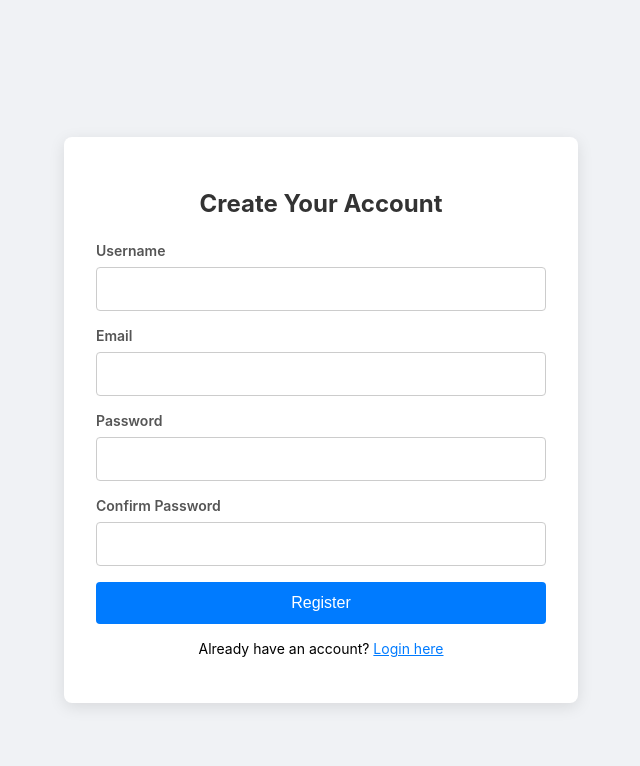
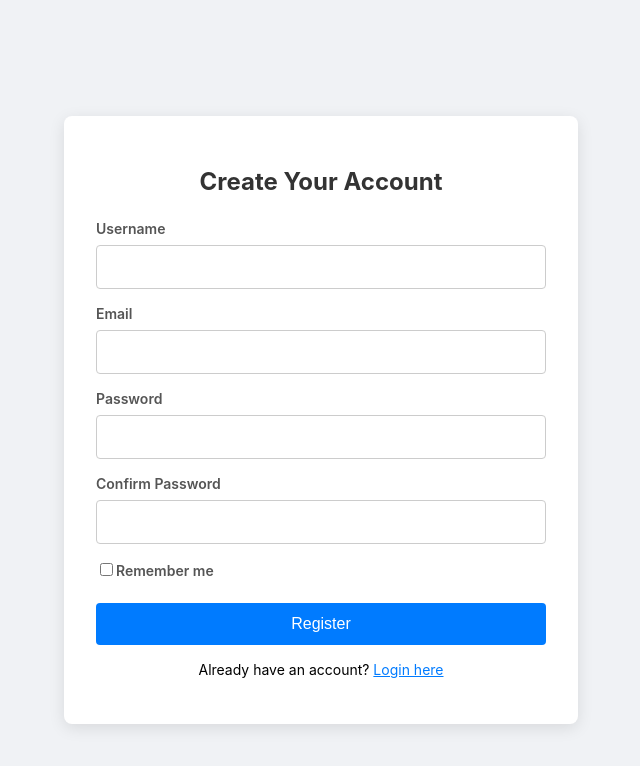
Before and after one commit to ALON1310/first-web, a React (Create React App) app in the folder client/: page / in a window 1280 px wide. Shown: the top 766 px of the page, without its empty margins (319-959 px from the left). Built offline with nearby package versions, Linux system fonts and the light colour scheme.

Commit message:
Fix register/login pages, add landing page, remember‑me feature

```diff
--- a/client/src/pages/AlreadyReg.jsx
+++ b/client/src/pages/AlreadyReg.jsx
@@ -1,7 +1,9 @@
 // src/pages/AlreadyReg.jsx
+
 import React, { useState } from 'react';
 import './AlreadyReg.css';
 
+// Dummy user database for demo purposes
 const existingUsers = [
   { username: 'john', email: 'john@example.com', password: 'Password1' },
   { username: 'sara', email: 'sara@example.com', password: 'SaraPass2' },
@@ -9,6 +11,7 @@ const existingUsers = [
 ];
 
 function AlreadyReg({ onLogin, onBackToRegister }) {
+  // ▶︎ Form state: identifier can be username or email
   const [form, setForm] = useState({ identifier: '', password: '' });
   const [rememberMe, setRememberMe] = useState(false);
   const [error, setError] = useState('');
@@ -26,40 +29,34 @@ function AlreadyReg({ onLogin, onBackToRegister }) {
   const handleSubmit = e => {
     e.preventDefault();
     const { identifier, password } = form;
-
     if (!identifier || !password) {
-      setError('Both fields are required.');
-      return;
+      return setError('Both fields are required.');
     }
-
+    // ▶︎ Find user by username OR email
     const user = existingUsers.find(
       u =>
         u.username.toLowerCase() === identifier.toLowerCase() ||
         u.email.toLowerCase() === identifier.toLowerCase()
     );
     if (!user) {
-      setError('No such user. Please register first.');
-      return;
+      return setError('No such user. Please register first.');
     }
     if (user.password !== password) {
-      setError('Incorrect password.');
-      return;
+      return setError('Incorrect password.');
     }
 
-    // Set the cookie
+    // ▶︎ Set cookie with appropriate expiry
     const expires = new Date();
     if (rememberMe) {
-      // add 12 days
       expires.setDate(expires.getDate() + 12);
     } else {
-      // add 30 minutes
-      expires.setTime(expires.getTime() + 30 * 60 * 1000);
+      expires.setTime(expires.getTime() + 30 * 60000);
     }
     document.cookie = `skyUser=${encodeURIComponent(
       user.username
     )}; expires=${expires.toUTCString()}; path=/`;
 
-    // Notify App that login succeeded
+    // ▶︎ Notify parent that login succeeded
     onLogin({ firstName: user.username, email: user.email });
   };
 
@@ -68,6 +65,8 @@ function AlreadyReg({ onLogin, onBackToRegister }) {
       <div className="login-form">
         <h2>Log In to SKY</h2>
         <form onSubmit={handleSubmit}>
+
+          {/* Username or Email Field */}
           <div className="form-group">
             <label htmlFor="identifier">Username or Email</label>
             <input
@@ -80,6 +79,7 @@ function AlreadyReg({ onLogin, onBackToRegister }) {
             />
           </div>
 
+          {/* Password Field */}
           <div className="form-group">
             <label htmlFor="password">Password</label>
             <input
@@ -91,6 +91,7 @@ function AlreadyReg({ onLogin, onBackToRegister }) {
             />
           </div>
 
+          {/* Remember Me Checkbox */}
           <div className="form-group">
             <label className="checkbox-label">
               <input
@@ -103,10 +104,13 @@ function AlreadyReg({ onLogin, onBackToRegister }) {
             </label>
           </div>
 
+          {/* Error Message */}
           {error && <p className="error">{error}</p>}
 
+          {/* Submit Button */}
           <button type="submit">Log In</button>
 
+          {/* Back to Register */}
           <p className="switch-link">
             Don’t have an account?{' '}
             <button
--- a/client/src/pages/LandingPage.jsx
+++ b/client/src/pages/LandingPage.jsx
@@ -1,4 +1,5 @@
 // src/pages/LandingPage.jsx
+
 import React from 'react';
 import ProductCard from '../components/ProductCard';
 import './LandingPage.css';
@@ -6,20 +7,28 @@ import './LandingPage.css';
 function LandingPage({ user, onLogout }) {
   return (
     <div className="landing-page">
+      {/* ─── Navbar ───────────────────────────────────────── */}
       <nav className="navbar">
         <div className="logo">SKY</div>
         <div className="nav-links">
+          {/* Greet the user by their first name */}
           <span className="greeting">Welcome, {user.firstName}!</span>
-          <button className="logout-btn" onClick={onLogout}>Logout</button>
+          {/* Logout button resets app to Register view */}
+          <button className="logout-btn" onClick={onLogout}>
+            Logout
+          </button>
         </div>
       </nav>
 
+      {/* ─── Hero Section ─────────────────────────────────── */}
       <header className="hero">
         <h1>Hello, {user.firstName}!</h1>
         <p>Explore our exclusive collection of private jets</p>
       </header>
 
+      {/* ─── Products Grid ───────────────────────────────── */}
       <section className="products">
+        {/* Map over your real products array here */}
         <ProductCard />
         <ProductCard />
         <ProductCard />
--- a/client/src/pages/Register.jsx
+++ b/client/src/pages/Register.jsx
@@ -1,39 +1,56 @@
+// src/pages/Register.jsx
+
 import React, { useState } from 'react';
 import './Register.css';
 
+// A static list simulating existing usernames
 const existingUsers = ['john', 'sara', 'mike'];
 
 function Register({ onLogin, onShowLogin }) {
+  // ▶︎ Form state: holds user inputs
   const [form, setForm] = useState({
     username: '',
     email: '',
     password: '',
     confirmPassword: '',
   });
+  // ▶︎ Whether to remember the user
+  const [rememberMe, setRememberMe] = useState(false);
+  // ▶︎ Validation error messages
   const [errors, setErrors] = useState({});
 
+  // Handle any input change (text or checkbox)
   const handleChange = e => {
-    const { name, value } = e.target;
-    setForm(prev => ({ ...prev, [name]: value }));
+    const { name, value, type, checked } = e.target;
+    if (name === 'rememberMe') {
+      setRememberMe(checked);
+    } else {
+      setForm(prev => ({ ...prev, [name]: value }));
+    }
   };
 
+  // Checks password strength: must be ≥8 chars, have uppercase & digit
   const isPasswordStrong = pass =>
     pass.length >= 8 && /[A-Z]/.test(pass) && /[0-9]/.test(pass);
 
+  // ▶︎ Called when the user submits the register form
   const handleSubmit = e => {
     e.preventDefault();
     const newErrors = {};
 
+    // — Validate username
     if (!form.username) {
       newErrors.username = 'Username is required.';
     } else if (existingUsers.includes(form.username.toLowerCase())) {
       newErrors.username = 'This username is already taken.';
     }
 
+    // — Validate email
     if (!form.email) {
       newErrors.email = 'Email is required.';
     }
 
+    // — Validate password
     if (!form.password) {
       newErrors.password = 'Password is required.';
     } else if (!isPasswordStrong(form.password)) {
@@ -41,16 +58,27 @@ function Register({ onLogin, onShowLogin }) {
         'Password must be ≥8 chars, include an uppercase letter and a number.';
     }
 
+    // — Confirm password match
     if (form.password !== form.confirmPassword) {
       newErrors.confirmPassword = 'Passwords do not match.';
     }
 
     setErrors(newErrors);
+    if (Object.keys(newErrors).length > 0) return;
 
-    if (Object.keys(newErrors).length === 0) {
-      // onLogin expects a user object; here we pass at least firstName & email
-      onLogin({ firstName: form.username, email: form.email });
+    // ▶︎ Set a cookie for the new user
+    const expires = new Date();
+    if (rememberMe) {
+      expires.setDate(expires.getDate() + 12);         // 12 days
+    } else {
+      expires.setTime(expires.getTime() + 30 * 60000); // 30 minutes
     }
+    document.cookie = `skyUser=${encodeURIComponent(
+      form.username
+    )}; expires=${expires.toUTCString()}; path=/`;
+
+    // ▶︎ Notify App that registration succeeded
+    onLogin({ firstName: form.username, email: form.email });
   };
 
   return (
@@ -58,6 +86,8 @@ function Register({ onLogin, onShowLogin }) {
       <div className="register-form">
         <h2>Create Your Account</h2>
         <form onSubmit={handleSubmit}>
+
+          {/* Username Field */}
           <div className="form-group">
             <label htmlFor="username">Username</label>
             <input
@@ -67,11 +97,10 @@ function Register({ onLogin, onShowLogin }) {
               value={form.username}
               onChange={handleChange}
             />
-            {errors.username && (
-              <p className="error">{errors.username}</p>
-            )}
+            {errors.username && <p className="error">{errors.username}</p>}
           </div>
 
+          {/* Email Field */}
           <div className="form-group">
             <label htmlFor="email">Email</label>
             <input
@@ -84,6 +113,7 @@ function Register({ onLogin, onShowLogin }) {
             {errors.email && <p className="error">{errors.email}</p>}
           </div>
 
+          {/* Password Field */}
           <div className="form-group">
             <label htmlFor="password">Password</label>
             <input
@@ -93,11 +123,10 @@ function Register({ onLogin, onShowLogin }) {
               value={form.password}
               onChange={handleChange}
             />
-            {errors.password && (
-              <p className="error">{errors.password}</p>
-            )}
+            {errors.password && <p className="error">{errors.password}</p>}
           </div>
 
+          {/* Confirm Password Field */}
           <div className="form-group">
             <label htmlFor="confirmPassword">Confirm Password</label>
             <input
@@ -112,8 +141,23 @@ function Register({ onLogin, onShowLogin }) {
             )}
           </div>
 
+          {/* Remember Me Checkbox */}
+          <div className="form-group">
+            <label className="checkbox-label">
+              <input
+                name="rememberMe"
+                type="checkbox"
+                checked={rememberMe}
+                onChange={handleChange}
+              />
+              Remember me
+            </label>
+          </div>
+
+          {/* Submit Button */}
           <button type="submit">Register</button>
 
+          {/* Toggle to Login */}
           <p className="switch-link">
             Already have an account?{' '}
             <button
```
